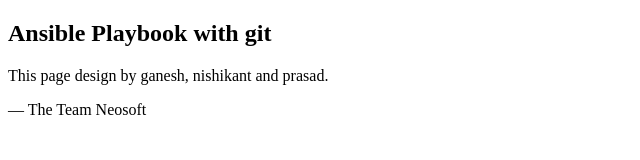
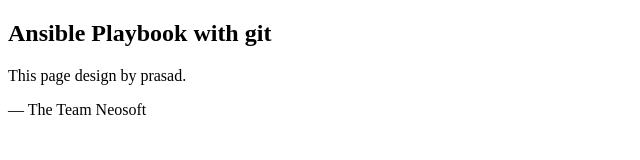
Before and after one commit to theteprasad/ansible_new, a plain HTML site: page index.html in a window 1280 px wide. Shown: the whole page, without its empty margins (0-640 px from the left). Drawn offline with Linux system fonts and the light colour scheme.

Commit message:
Update index.html

```diff
--- a/index.html
+++ b/index.html
@@ -5,7 +5,7 @@
 <article>
     <h1>Ansible Playbook with git</h1>
     <div>
-        <p>This page design by ganesh, nishikant and prasad.</p>
+        <p>This page design by prasad.</p>
         <p>&mdash; The Team Neosoft</p>
     </div>
 </article>
```
